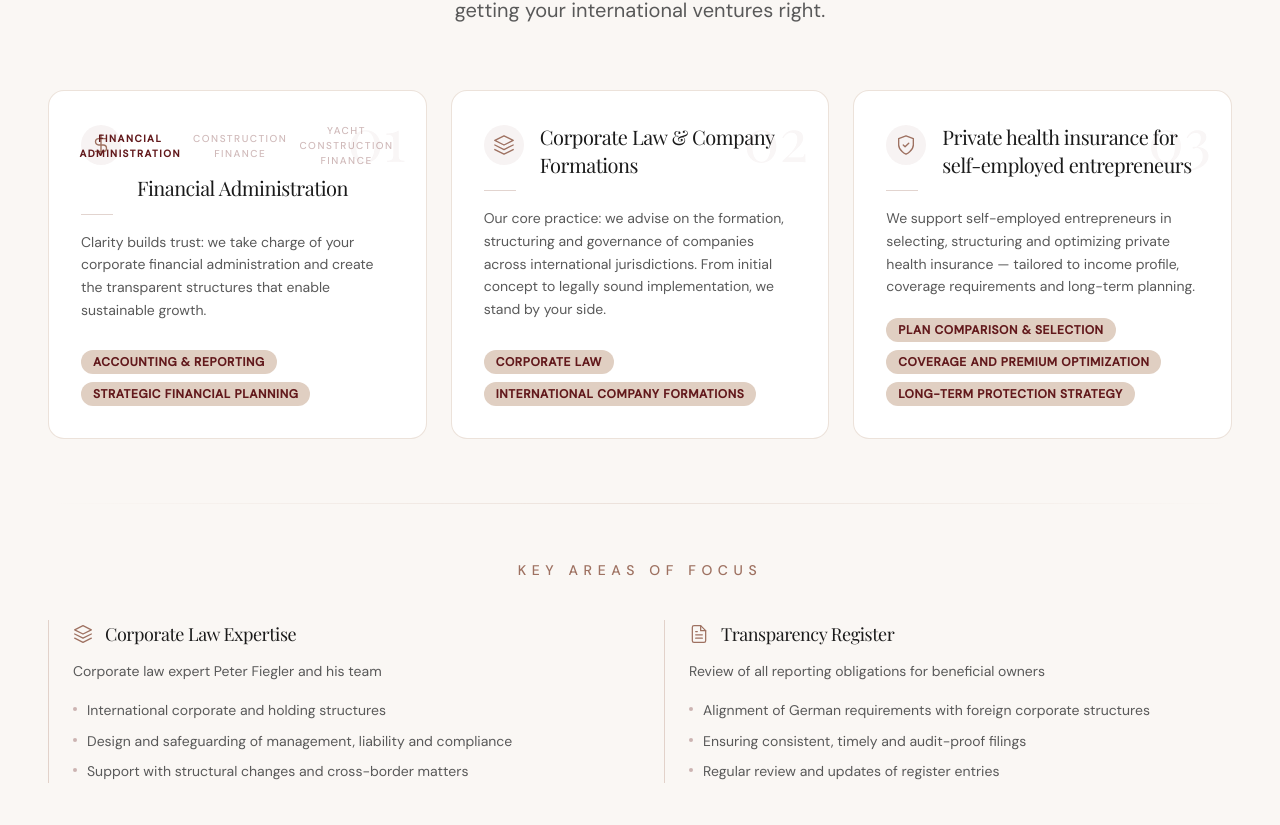
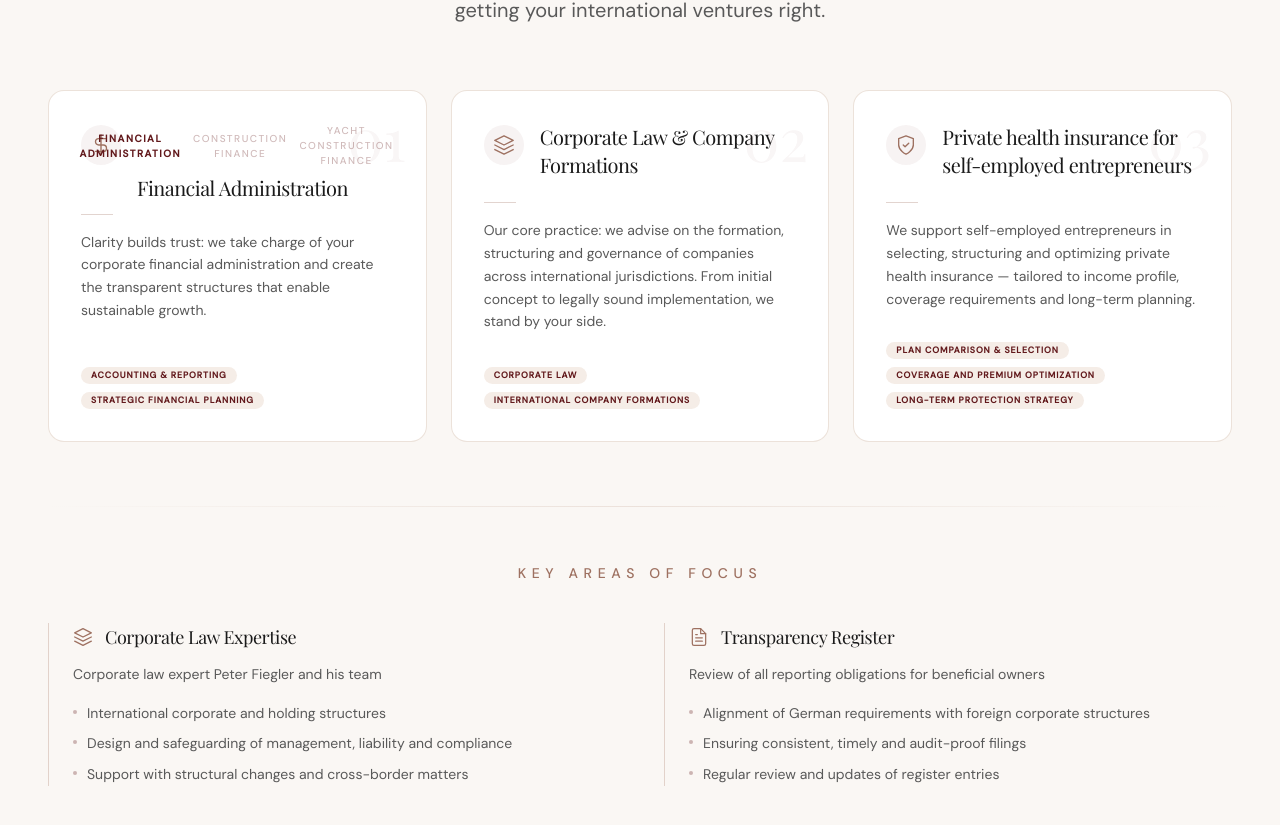
Before and after one commit to paramdnoid/FIECON, a Next.js app: page /about in a window 1280 px wide. Shown: the part 2980-3805 px from the top of the page. Built offline with nearby package versions, Linux system fonts and the light colour scheme; no server answers.

Commit message:
refactor: enhance Badge component styles for improved visual consistency

```diff
--- a/src/components/sections/Services.tsx
+++ b/src/components/sections/Services.tsx
@@ -107,7 +107,7 @@ function ServiceCardContent({
       )}
 
       {/* Icon + Title block + optional tabs */}
-      <div className="flex items-start gap-4 mb-3">
+      <div style={{ minHeight: "4.2rem" }} className="flex items-start gap-4 mb-3">
         {SERVICE_ICONS[serviceKey] && (
           <div className="w-10 h-10 rounded-full bg-bordeaux-900/5 group-hover:bg-bordeaux-900/10 flex items-center justify-center text-accent transition-colors duration-400 shrink-0 mt-0.5">
             {SERVICE_ICONS[serviceKey]}
@@ -134,7 +134,7 @@ function ServiceCardContent({
       </p>
 
       {/* Items — using design system Badge */}
-      <div className="flex flex-wrap gap-2 mt-auto pt-5">
+      <div className="flex flex-wrap gap-2 mt-auto pt-8">
         {Array.from({ length: ITEMS_PER_SERVICE[serviceKey] }, (_, i) => (
           <Badge key={i}>{t(`${serviceKey}.items.${i}`)}</Badge>
         ))}
--- a/src/components/ui/Badge.tsx
+++ b/src/components/ui/Badge.tsx
@@ -12,13 +12,14 @@ export function Badge({
   className = "",
 }: Props) {
   const variants = {
-    default: "bg-beige-200 text-bordeaux-900",
+    default: "bg-beige-100 text-bordeaux-900",
     accent: "bg-bordeaux-900 text-white",
   };
 
   return (
     <span
-      className={`inline-block px-3 py-1 text-xs font-semibold tracking-wider uppercase rounded-full ${variants[variant]} ${className}`}
+      style={{ fontSize: "0.55rem" }}
+      className={`inline-block whitespace-nowrap px-2.5 py-1 leading-none font-semibold tracking-widest uppercase rounded-full ${variants[variant]} ${className}`}
     >
       {children}
     </span>
```
